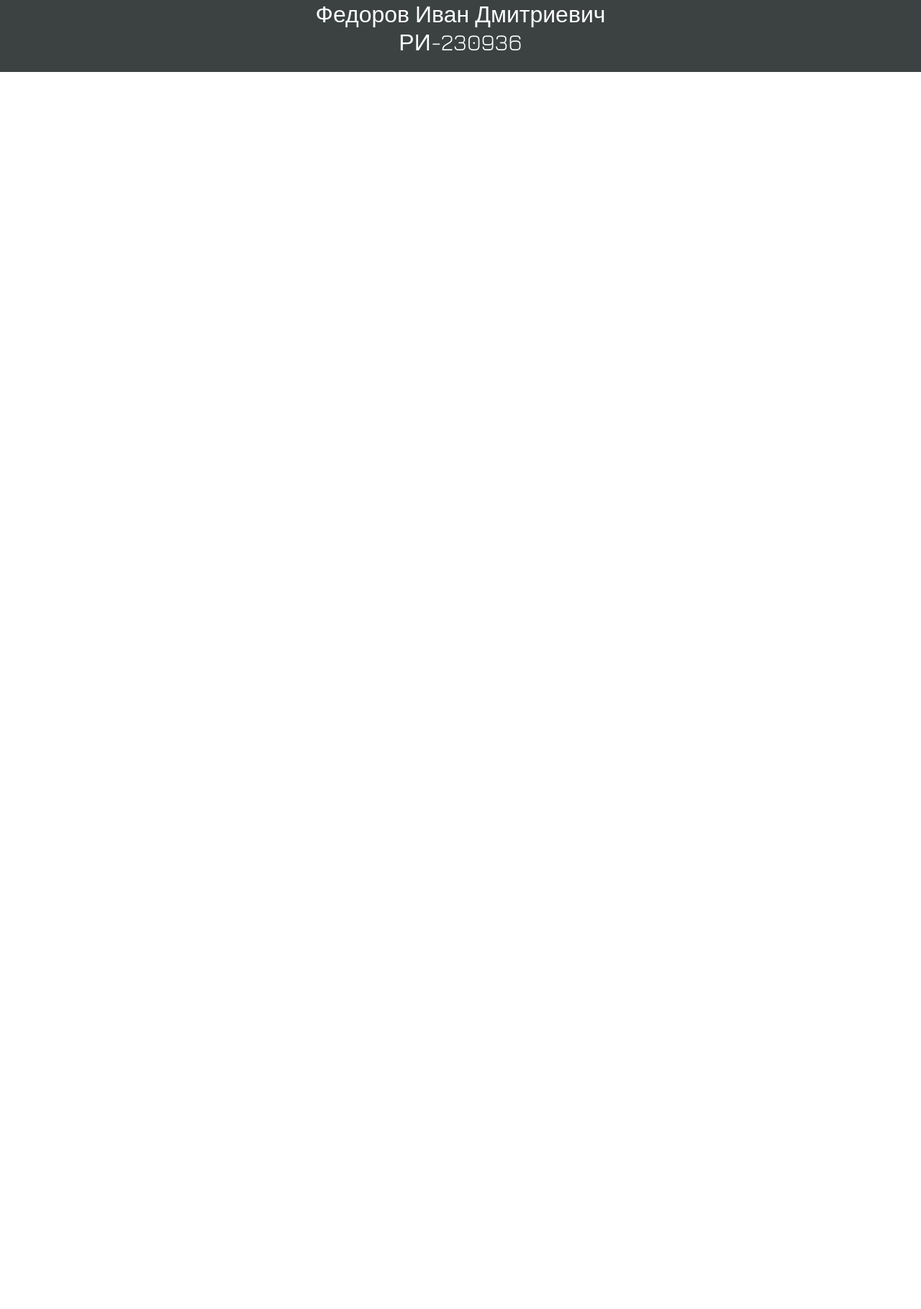
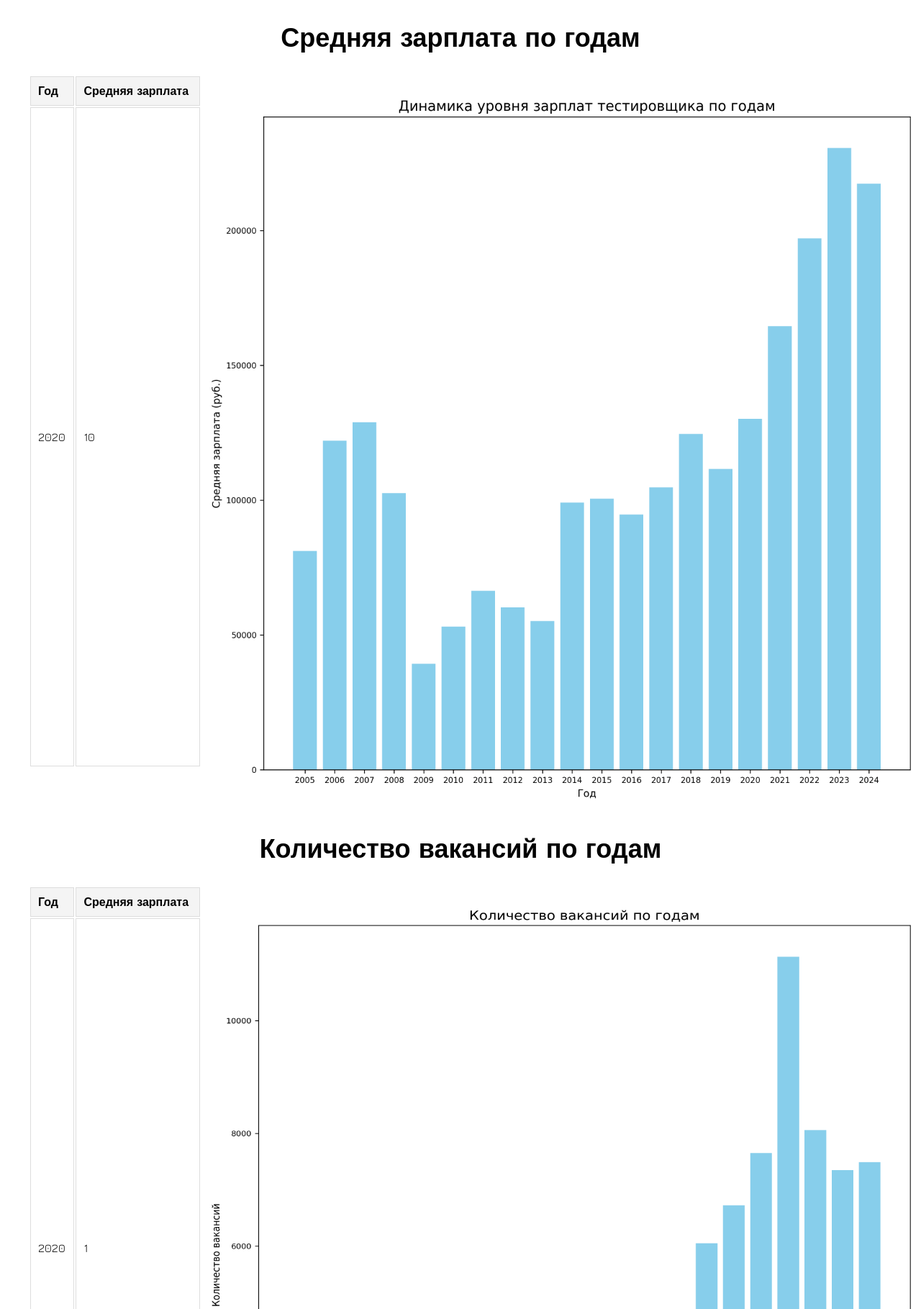
Before and after one commit to H1TgH/django-project-QA, a Django app: page /statistic/ in a window 1280 px wide. Shown: the part 103-1922 px from the top of the page at 72% size. Before the commit the page ends 203 px from the top, so only its background shows below. Run offline with Django 5.2, Linux system fonts and the light colour scheme; tables that the repository leaves empty hold one stand-in row (values such as "Sample post").

Commit message:
added statistic page

```diff
--- a/static/statistic/css/statistic.css
+++ b/static/statistic/css/statistic.css
@@ -1,4 +1,99 @@
-.nav-panel ul li:nth-child(2) a {
+.nav-panel ul li:nth-child(5) a {
     color: #eb5959;
     transform: scale(1.05);
 }
+
+.skills-table {
+    margin-left: 40px;
+    margin-bottom: 60px;
+    width: 600px;
+}
+
+.skills-table th, .skills-table td {
+    padding: 10px;
+    text-align: left;
+    border: 1px solid #ddd;
+}
+
+.skills-table th {
+    background-color: #f4f4f4;
+}
+
+.chart-container {
+    text-align: center;
+    margin-top: 20px;
+}
+
+.chart-container img {
+    height: 1000px;
+    width: 1000px;
+}
+
+.section-statistic-flex {
+    display: flex;
+}
+
+.statistic-title {
+    text-align: center;
+    font-size: 36px;
+}
+
+.statistic-section {
+    font-family: 'Jura', sans-serif;
+}
+
+.statistic-section h2 {
+    text-align: center;
+    font-weight: 800;
+    margin-top: 70px;
+}
+
+.nav-panel ul li:nth-child(5) a {
+    color: #eb5959;
+    transform: scale(1.05);
+}
+
+.skills-table {
+    margin-left: 40px;
+    margin-bottom: 60px;
+    width: 600px;
+}
+
+.skills-table th, .skills-table td {
+    padding: 10px;
+    text-align: left;
+    border: 1px solid #ddd;
+}
+
+.skills-table th {
+    background-color: #f4f4f4;
+}
+
+.chart-container {
+    text-align: center;
+    margin-top: 20px;
+}
+
+.chart-container img {
+    height: 1000px;
+    width: 1000px;
+}
+
+.section-statistic-flex {
+    display: flex;
+}
+
+.statistic-title {
+    text-align: center;
+    font-size: 36px;
+}
+
+.statistic-section {
+    font-family: 'Jura', sans-serif;
+}
+
+.statistic-section h2 {
+    text-align: center;
+    font-weight: 800;
+    margin-top: 70px;
+}
--- a/statistic/views.py
+++ b/statistic/views.py
@@ -1,5 +1,50 @@
 from django.shortcuts import render
+from demand.models import DemandPageSalary, DemandPageVacanciesCount
+from geography.models import GeographyPagePercentage, GeographyPageSalary
+from skills.models import SkillStatistic
 
 
 def index(request):
-    return render(request, 'statistic/statistic.html')
+    average_salary_data = DemandPageSalary.objects.all().order_by('year')
+    vacancies_count_data = DemandPageVacanciesCount.objects.all().order_by('year')
+
+    average_salary = {}
+    for stat in average_salary_data:
+        average_salary[stat.year] = stat.average_salary
+
+    vacancies_count = {}
+    for stat in vacancies_count_data:
+        vacancies_count[stat.year] = stat.vacancies_count
+
+    average_salary_by_city_data = GeographyPageSalary.objects.order_by('-average_salary')[:20]
+
+    average_salary_by_city = {}
+    for stat in average_salary_by_city_data:
+        average_salary_by_city[stat.city] = stat.average_salary
+
+    percentage_data = GeographyPagePercentage.objects.order_by('-percentage')[:20]
+
+    percentage_by_city = {}
+    for stat in percentage_data:
+        percentage_by_city[stat.city] = stat.percentage
+
+    skills_data = SkillStatistic.objects.all().order_by('year')
+
+    statistic = {}
+    for stat in skills_data:
+        if stat.year not in statistic:
+            statistic[stat.year] = []
+        statistic[stat.year].append(stat)
+
+    graph_paths = {}
+    for year in statistic.keys():
+        graph_paths[year] = f"skills/img/skills-plot-{year}.png"
+
+    return render(request, 'statistic/statistic.html', {
+        'average_salary': average_salary,
+        'vacancies_count': vacancies_count,
+        'average_salary_by_city': average_salary_by_city,
+        'percentage_by_city': percentage_by_city,
+        'statistic': statistic,
+        'graph_paths': graph_paths
+    })
--- a/templates/statistic/statistic.html
+++ b/templates/statistic/statistic.html
@@ -5,3 +5,135 @@
 {% block links %}
 <link rel="stylesheet" href="{% static 'statistic/css/statistic.css' %}">
 {% endblock %}
+
+{% block content %}
+<section class="statistic-section">
+    <h1 class="statistic-title">Средняя зарплата по годам</h1>
+
+    <div class="section-statistic-flex">
+        <table class="skills-table">
+            <thead>
+                <tr>
+                    <th>Год</th>
+                    <th>Средняя зарплата</th>
+                </tr>
+            </thead>
+            <tbody>
+                {% for year, salary in average_salary.items %}
+                    <tr>
+                        <td>{{ year }}</td>
+                        <td>{{ salary }}</td>
+                    </tr>
+                {% endfor %}
+            </tbody>
+        </table>
+
+        <div class="chart-container">
+            <img src="{% static 'demand/img/avg-salaries.png' %}" alt="График средних зарплат">
+        </div>
+    </div>
+
+    <h1 class="statistic-title">Количество вакансий по годам</h1>
+
+    <div class="section-statistic-flex">
+        <table class="skills-table">
+            <thead>
+                <tr>
+                    <th>Год</th>
+                    <th>Средняя зарплата</th>
+                </tr>
+            </thead>
+            <tbody>
+                {% for year, vacancies_count in vacancies_count.items %}
+                    <tr>
+                        <td>{{ year }}</td>
+                        <td>{{ vacancies_count }}</td>
+                    </tr>
+                {% endfor %}
+            </tbody>
+        </table>
+
+        <div class="chart-container">
+            <img src="{% static 'demand/img/vacancies-count.png' %}" alt="График средних зарплат">
+        </div>
+    </div>
+
+    <h1 class="statistic-title">Средняя зарплата по городам</h1>
+
+    <div class="section-statistic-flex">
+        <table class="skills-table">
+            <thead>
+                <tr>
+                    <th>Город</th>
+                    <th>Средняя зарплата</th>
+                </tr>
+            </thead>
+            <tbody>
+                {% for city, salary in average_salary_by_city.items %}
+                    <tr>
+                        <td>{{ city }}</td>
+                        <td>{{ salary }}</td>
+                    </tr>
+                {% endfor %}
+            </tbody>
+        </table>
+
+        <div class="chart-container">
+            <img src="{% static 'geography/img/salary_by_city.png' %}" alt="График средних зарплат">
+        </div>
+    </div>
+
+    <h1 class="statistic-title">Доля вакансий по городам</h1>
+
+    <div class="section-statistic-flex">
+        <table class="skills-table">
+            <thead>
+                <tr>
+                    <th>Год</th>
+                    <th>Средняя зарплата</th>
+                </tr>
+            </thead>
+            <tbody>
+                {% for city, percentage in percentage_by_city.items %}
+                    <tr>
+                        <td>{{ city }}</td>
+                        <td>{{ percentage }}</td>
+                    </tr>
+                {% endfor %}
+            </tbody>
+        </table>
+
+        <div class="chart-container">
+            <img src="{% static 'geography/img/percentage_by_city.png' %}" alt="График доли вакансий по городам">
+        </div>
+    </div>
+
+    <h1 class="statistic-title">ТОП-20 навыков по годам. Наиболее высокочастотные навыки</h1>
+
+    {% for year, stats in statistic.items %}
+        <h2>Год: {{ year }}</h2>
+        <div class="section-statistic-flex">
+            <table class="skills-table">
+                <thead>
+                    <tr>
+                        <th>Навыки</th>
+                        <th>Частота</th>
+                    </tr>
+                </thead>
+                <tbody>
+                    {% for stat in stats %}
+                        <tr>
+                            <td>{{ stat.skill }}</td>
+                            <td>{{ stat.count }}</td>
+                        </tr>
+                    {% endfor %}
+                </tbody>
+            </table>
+
+            <div class="chart-container">
+                <img src="{% get_static_prefix %}skills/img/skills-plot-{{ year }}.png" alt="График по навыкам за {{ year }}">
+            </div>
+        </div>
+    {% endfor %}
+</section>
+{% endblock %}
```
